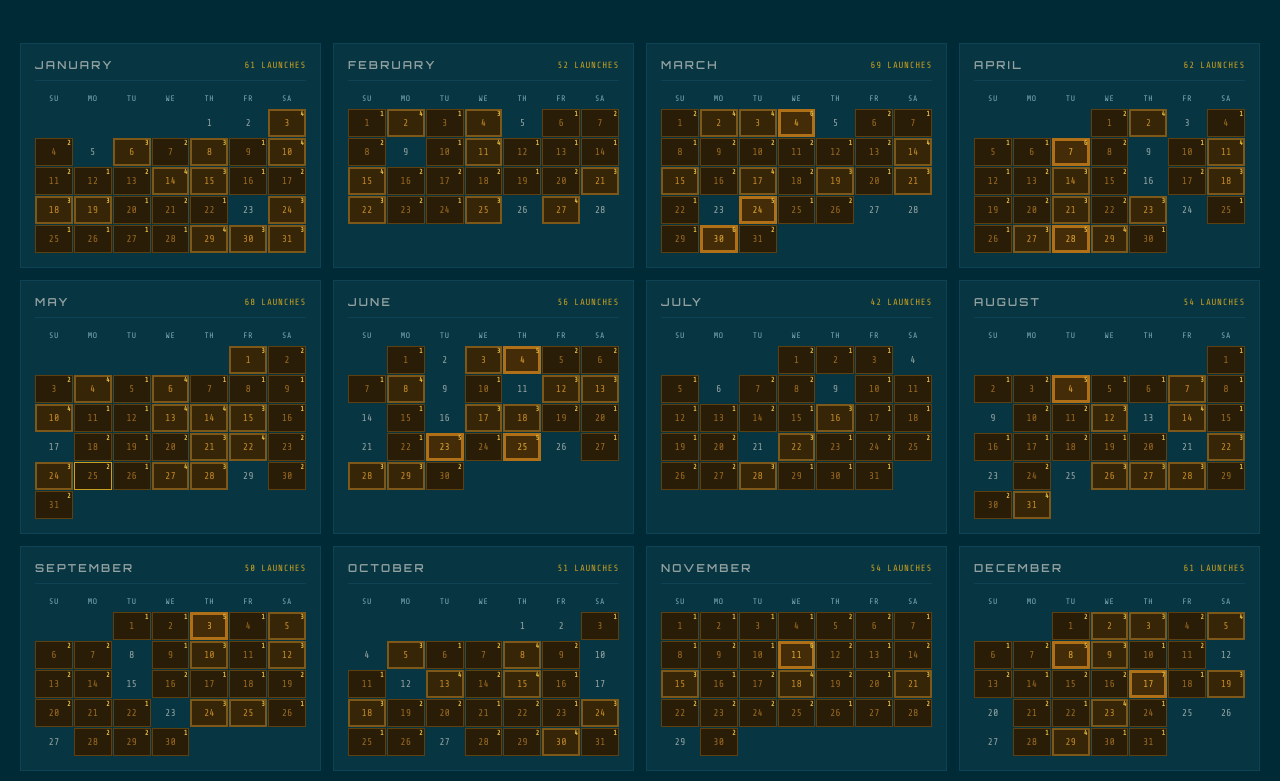
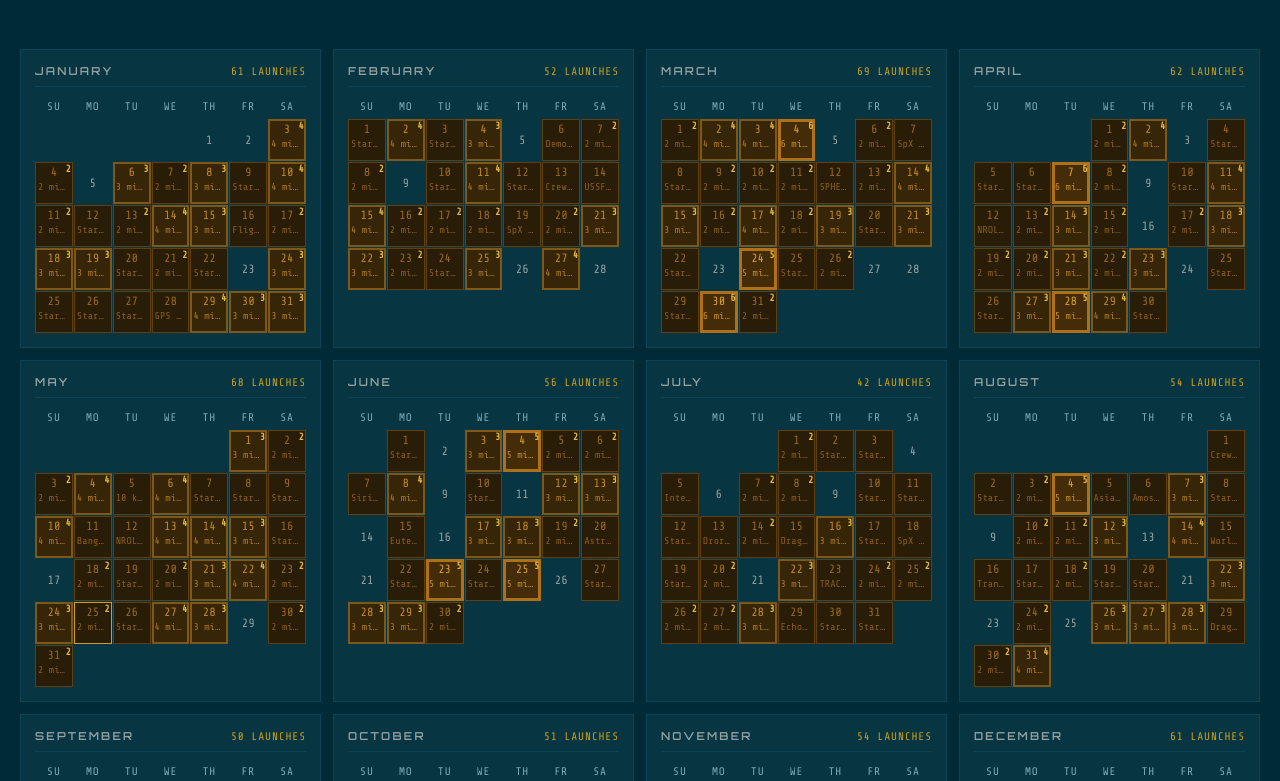
Before and after one commit to CalebMorris/spacex-launch-gap-calendar, a website: page index.html in a window 1280 px wide. Shown: the part 282-1063 px from the top of the page. Drawn offline with nearby package versions, Linux system fonts and the light colour scheme.

Commit message:
[a11y] Fixed some more a11y & added mission name
* Font sizes
* Resizing reflow
* Month title css

```diff
--- a/index.html
+++ b/index.html
@@ -79,7 +79,7 @@
     }
 
     .header-eyebrow {
-      font-size: 10px;
+      font-size: 12px;
       letter-spacing: 0.5em;
       text-transform: uppercase;
       color: var(--accent-light);
@@ -134,7 +134,7 @@
     }
 
     .stat-label {
-      font-size: 9px;
+      font-size: 11px;
       letter-spacing: 0.3em;
       text-transform: uppercase;
       color: var(--text-secondary);
@@ -146,6 +146,10 @@
       display: grid;
       grid-template-columns: repeat(4, 1fr);
       gap: 12px;
+    }
+
+    @media (prefers-reduced-motion: reduce) {
+      .month-card { transition: none; }
     }
 
     @media (max-width: 1040px) { .calendar-grid { grid-template-columns: repeat(3, 1fr); } }
@@ -181,7 +185,7 @@
     }
 
     .month-launch-count {
-      font-size: 9px;
+      font-size: 11px;
       color: var(--accent-light);
       letter-spacing: 0.08em;
       font-family: 'Share Tech Mono', monospace;
@@ -196,7 +200,7 @@
     }
 
     .day-header-cell {
-      font-size: 8px;
+      font-size: 11px;
       letter-spacing: 0.08em;
       color: var(--text-dim);
       text-align: center;
@@ -207,17 +211,39 @@
     .day-cell {
       position: relative;
       min-height: 28px;
+      min-width: 0;
       display: flex;
+      flex-direction: column;
       align-items: center;
       justify-content: center;
       cursor: default;
+      padding: 2px 3px;
+    }
+
+    .day-cell.has-launch {
+      min-height: 42px;
+      justify-content: flex-start;
+      padding-top: 4px;
     }
 
     .day-num {
-      font-size: 10px;
+      font-size: 12px;
       color: var(--text-secondary);
       line-height: 1;
       z-index: 1;
+      user-select: none;
+    }
+
+    .day-mission-name {
+      font-size: 10px;
+      line-height: 1.2;
+      text-align: center;
+      width: 100%;
+      overflow: hidden;
+      text-overflow: ellipsis;
+      white-space: nowrap;
+      margin-top: 3px;
+      opacity: 0.85;
       user-select: none;
     }
 
@@ -225,7 +251,11 @@
     .day-cell.l0 .day-num { color: var(--l0-text); }
 
     .day-cell.has-launch { cursor: pointer; }
-    .day-cell.has-launch:hover { filter: brightness(1.5); }
+    .day-cell.has-launch:hover { filter: brightness(1.4); }
+
+    .day-cell.l1 .day-mission-name { color: var(--l1-text); }
+    .day-cell.l2 .day-mission-name { color: var(--l2-text); }
+    .day-cell.l3 .day-mission-name { color: var(--l3-text); }
 
     .day-cell.l1 { background: var(--l1-bg); box-shadow: inset 0 0 0 1px var(--l1-border); }
     .day-cell.l1 .day-num { color: var(--l1-text); }
@@ -248,7 +278,7 @@
       position: absolute;
       top: 2px;
       right: 2px;
-      font-size: 7px;
+      font-size: 10px;
       line-height: 1;
       color: var(--accent-bright);
       font-weight: bold;
@@ -265,7 +295,7 @@
     }
 
     .legend-label {
-      font-size: 9px;
+      font-size: 11px;
       letter-spacing: 0.25em;
       text-transform: uppercase;
       color: var(--text-secondary);
@@ -284,7 +314,7 @@
     }
 
     .legend-item-label {
-      font-size: 9px;
+      font-size: 11px;
       letter-spacing: 0.1em;
       color: var(--text-secondary);
     }
@@ -318,7 +348,7 @@
 
     .popover-date-label {
       font-family: 'Orbitron', sans-serif;
-      font-size: 10px;
+      font-size: 12px;
       letter-spacing: 0.2em;
       color: var(--accent-bright);
     }
@@ -348,7 +378,7 @@
     }
 
     .mission-status {
-      font-size: 9px;
+      font-size: 11px;
       letter-spacing: 0.15em;
       text-transform: uppercase;
       margin-top: 2px;
@@ -381,7 +411,7 @@
 
     .data-freshness {
       text-align: center;
-      font-size: 10px;
+      font-size: 12px;
       letter-spacing: 0.15em;
       color: var(--text-secondary);
       margin-top: 32px;
@@ -394,7 +424,7 @@
 
     .keyboard-hint {
       text-align: center;
-      font-size: 9px;
+      font-size: 11px;
       letter-spacing: 0.2em;
       color: var(--text-dim);
       margin-top: 10px;
@@ -412,7 +442,7 @@
 
       <p class="alltime-badge">All-Time Aggregated Heatmap</p>
 
-      <div class="stats-row">
+      <div class="stats-row" role="group" aria-label="Launch statistics">
         <div class="stat-item">
           <div class="stat-number" id="stat-total">–</div>
           <div class="stat-label">Total Launches</div>
@@ -540,7 +570,7 @@
         const card = document.createElement('div');
         card.className = 'month-card';
 
-        const month_title = document.createElement('div');
+        const month_title = document.createElement('h2');
         month_title.className = 'month-title';
         month_title.innerHTML = `
           <span>${MONTH_NAMES[month_index]}</span>
@@ -550,24 +580,48 @@
 
         const day_grid = document.createElement('div');
         day_grid.className = 'day-grid';
+        day_grid.setAttribute('role', 'grid');
+        day_grid.setAttribute('aria-label', MONTH_NAMES[month_index]);
 
+        const header_row = document.createElement('div');
+        header_row.setAttribute('role', 'row');
+        header_row.style.display = 'contents';
         for (const abbr of DOW_ABBR) {
           const header_cell = document.createElement('div');
           header_cell.className = 'day-header-cell';
+          header_cell.setAttribute('role', 'columnheader');
+          header_cell.setAttribute('aria-label', abbr);
           header_cell.textContent = abbr;
-          day_grid.appendChild(header_cell);
+          header_row.appendChild(header_cell);
         }
+        day_grid.appendChild(header_row);
 
         // Use CALENDAR_YEAR for day-of-week layout only
         const leading_blanks = first_dow(CALENDAR_YEAR, month_index);
+        const num_days = days_in_month(CALENDAR_YEAR, month_index);
+
+        let current_week_row = document.createElement('div');
+        current_week_row.setAttribute('role', 'row');
+        current_week_row.style.display = 'contents';
+        let col_in_row = 0;
+
         for (let i = 0; i < leading_blanks; i++) {
           const blank = document.createElement('div');
           blank.className = 'day-cell';
-          day_grid.appendChild(blank);
+          blank.setAttribute('role', 'gridcell');
+          current_week_row.appendChild(blank);
+          col_in_row++;
         }
 
-        const num_days = days_in_month(CALENDAR_YEAR, month_index);
         for (let day = 1; day <= num_days; day++) {
+          if (col_in_row === 7) {
+            day_grid.appendChild(current_week_row);
+            current_week_row = document.createElement('div');
+            current_week_row.setAttribute('role', 'row');
+            current_week_row.style.display = 'contents';
+            col_in_row = 0;
+          }
+
           const month_str = String(month_index + 1).padStart(2, '0');
           const day_str = String(day).padStart(2, '0');
           const key = `${month_str}-${day_str}`;
@@ -576,6 +630,7 @@
 
           const cell = document.createElement('div');
           cell.className = 'day-cell';
+          cell.setAttribute('role', 'gridcell');
           if (count === 0) cell.classList.add('l0');
           else if (count >= 1 && count <= 2) cell.classList.add('l1', 'has-launch');
           else if (count >= 3 && count <= 4) cell.classList.add('l2', 'has-launch');
@@ -592,17 +647,27 @@
           cell.appendChild(day_num);
 
           if (count > 0) {
-            cell.setAttribute('role', 'button');
             cell.setAttribute('aria-label', `${MONTH_NAMES[month_index]} ${day}: ${count} launch${count !== 1 ? 'es' : ''}`);
 
-            const badge = document.createElement('div');
-            badge.className = 'count-badge';
-            badge.setAttribute('aria-hidden', 'true');
-            badge.textContent = count;
-            cell.appendChild(badge);
+            const mission_label = document.createElement('div');
+            mission_label.className = 'day-mission-name';
+            mission_label.setAttribute('aria-hidden', 'true');
+            if (count === 1) {
+              mission_label.textContent = day_launches[0].mission;
+            } else {
+              mission_label.textContent = `${count} missions`;
+            }
+            cell.appendChild(mission_label);
+
+            if (count > 1) {
+              const badge = document.createElement('div');
+              badge.className = 'count-badge';
+              badge.setAttribute('aria-hidden', 'true');
+              badge.textContent = count;
+              cell.appendChild(badge);
+            }
 
             const date_label = `${MONTH_NAMES[month_index]} ${day} — All Time`;
-            // Sort launches chronologically for the popover
             const sorted_launches = [...day_launches].sort((a, b) => new Date(a.date) - new Date(b.date));
 
             cell.addEventListener('click', (event) => {
@@ -619,8 +684,11 @@
             });
           }
 
-          day_grid.appendChild(cell);
+          current_week_row.appendChild(cell);
+          col_in_row++;
         }
+
+        if (col_in_row > 0) day_grid.appendChild(current_week_row);
 
         card.appendChild(day_grid);
         grid.appendChild(card);
```
